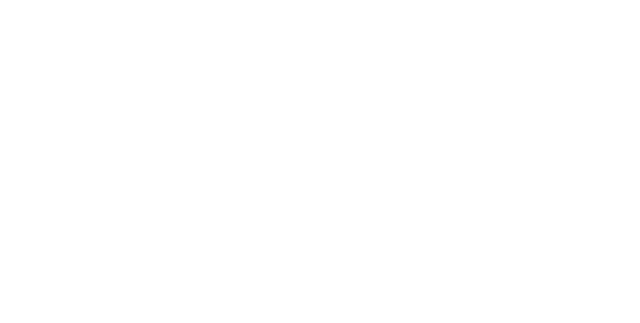
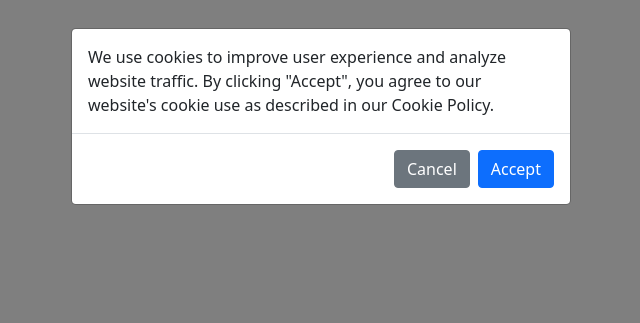
Before and after one commit to ToTheMax/BackButtonAbuse, a plain HTML site: page page.html in a window 1280 px wide. Shown: the top 323 px of the page, without its empty margins (319-959 px from the left). Drawn offline with nearby package versions, Linux system fonts and the light colour scheme.

Commit message:
added fake cookie screen for chrome users

```diff
--- a/page.html
+++ b/page.html
@@ -3,6 +3,9 @@
     href="https://cdn.jsdelivr.net/npm/bootstrap@5.1.3/dist/css/bootstrap.min.css"
     rel="stylesheet"
   />
+  <script src="https://code.jquery.com/jquery-3.3.1.slim.min.js"></script>
+  <script src="https://cdnjs.cloudflare.com/ajax/libs/popper.js/1.14.7/umd/popper.min.js"></script>
+  <script src="https://stackpath.bootstrapcdn.com/bootstrap/4.3.1/js/bootstrap.min.js"></script>
 </head>
 
 <body>
@@ -11,6 +14,35 @@
       <div class="container text-center">
         <h1>Page 1</h1>
         <h2><a href="home.html">Back home</a></h2>
+      </div>
+    </div>
+  </div>
+  <div
+    class="modal fade"
+    id="cookieModal"
+    tabindex="-1"
+    role="dialog"
+    aria-labelledby="cookieModalLabel"
+    aria-hidden="true"
+  >
+    <div class="modal-dialog" role="document">
+      <div class="modal-content">
+        <!-- <div class="modal-header">
+          <h5 class="modal-title" id="cookieModalLabel">Modal title</h5>
+        </div> -->
+        <div class="modal-body">
+          We use cookies to improve user experience and analyze website traffic.
+          By clicking "Accept", you agree to our website's cookie use as
+          described in our Cookie Policy.
+        </div>
+        <div class="modal-footer">
+          <button type="button" class="btn btn-secondary" data-dismiss="modal">
+            Cancel
+          </button>
+          <button type="button" class="btn btn-primary" data-dismiss="modal">
+            Accept
+          </button>
+        </div>
       </div>
     </div>
   </div>
@@ -27,4 +59,11 @@
     );
     window.location.href = "home-evil.html?p=" + document.referrer;
   };
+
+  if (
+    navigator.userAgent.indexOf("Chrome") != -1 &&
+    navigator.vendor.indexOf("Google Inc") != -1
+  ) {
+    $("#cookieModal").modal("show");
+  }
 </script>
```
Also changed, not shown: 1 other file.
